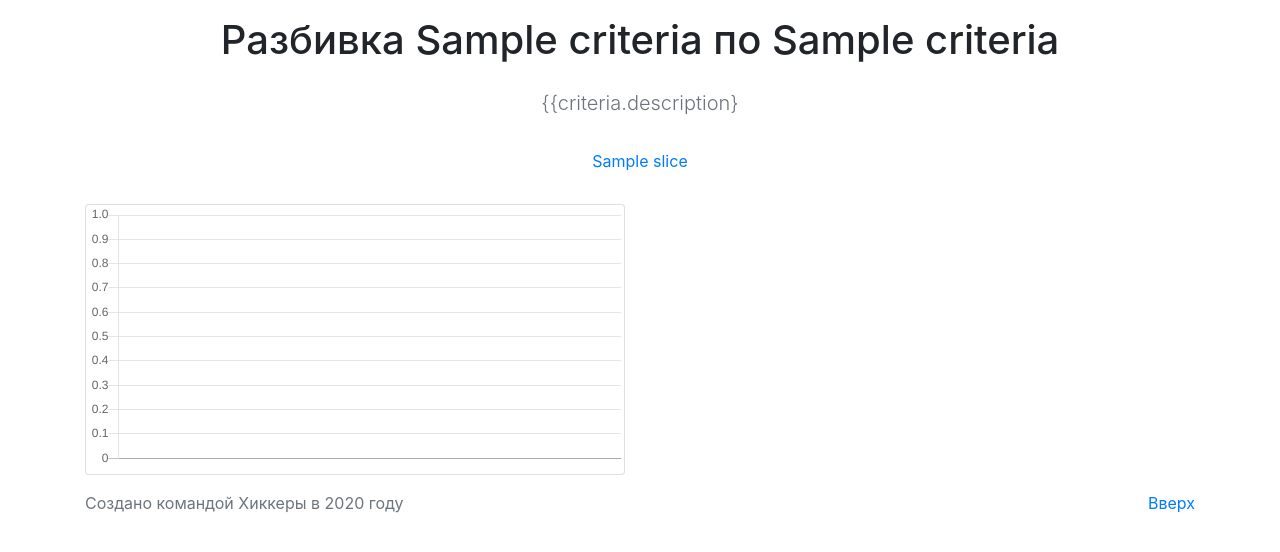
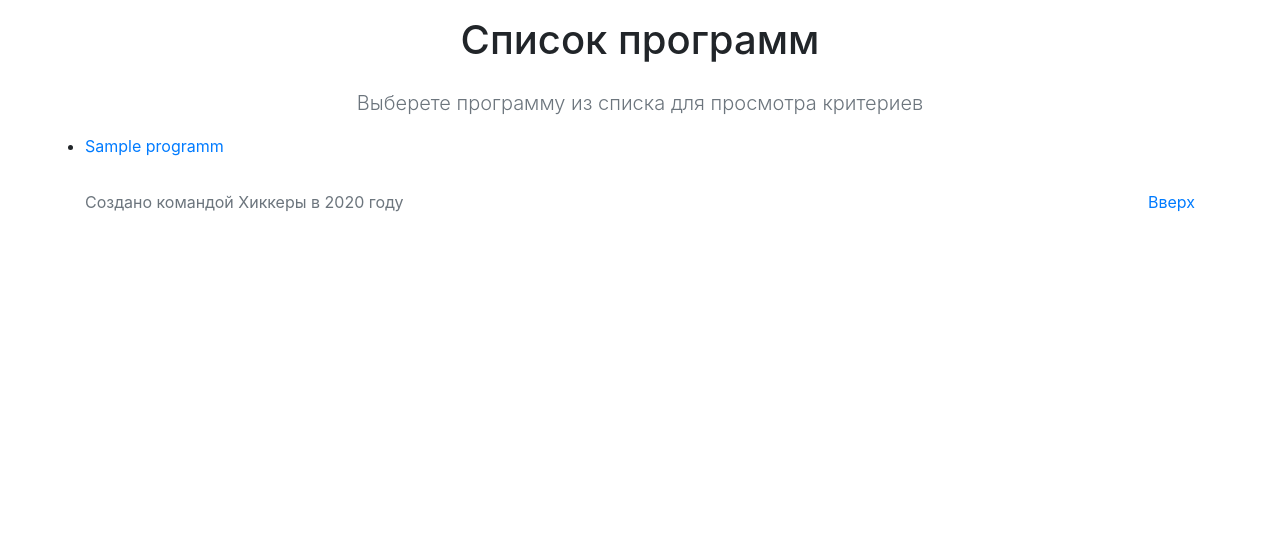
Before and after one commit to pansershrek/EduHack, a Django app: template django_main/templates/programms_list.html in a window 1280 px wide. Shown: the part 56-608 px from the top of the page. Run offline with Django 3.2, Linux system fonts and the light colour scheme; the template is opened without the code that fills it: most values are stand-ins (such as "Sample title", 1, 10 or a date in 2020); parts of the project's set-up code (start-up, migrations or seed data) failed here and were passed over; some libraries are stand-ins or nearby versions.

Commit message:
programm list

```diff
--- a/django_main/templates/programms_list.html
+++ b/django_main/templates/programms_list.html
@@ -4,36 +4,17 @@
 {% block main %}
       <section class="text-center">
         <div class="container">
-          <h1 class="py-3">Разбивка {{criteria.name}} по {{criteria.slicename}}</h1>
-          <p class="lead text-muted">{{criteria.description}</p>
-          <p>
-            {% for slice in criteria.slices %}
-                <a href="{% url 'slice' slice.id %}" class="btn {% if slice.id = criteria.sliceid %} btn-primary {% endif %} my-2">{{ slice.name }}</a>
-            {% endfor %}
-          </p>
+          <h1 class="py-3">Список программ</h1>
+          <p class="lead text-muted">Выберете программу из списка для просмотра критериев</p>
         </div>
       </section>
 
       <div class="album">
-        <div class="container">
-          <div class="row">
-            {% for chart in criteria.charts %}
-            <div class="col-6">
-              <div class="card box-shadow">
-                <canvas id="myChart{{chart.id}}"></canvas>
-              </div>
-            </div>
-            <script>
-            var ctx = document.getElementById('myChart{{chart.id}}').getContext('2d');
-            var myChart = new Chart(ctx, {
-                type: 'line',
-                data: {{ chart.data }}
-            });
-            </script>
-            {% endfor %}
-          </div>
-        </div>
+        <ul class="container">
+          {% for programm in programms %}
+            <li><a href={% url 'programm' programm.id %}> {{ programm.name }} </a></li>
+          {% endfor %}
+        </ul>
       </div>
 
-
 {% endblock %}
```
